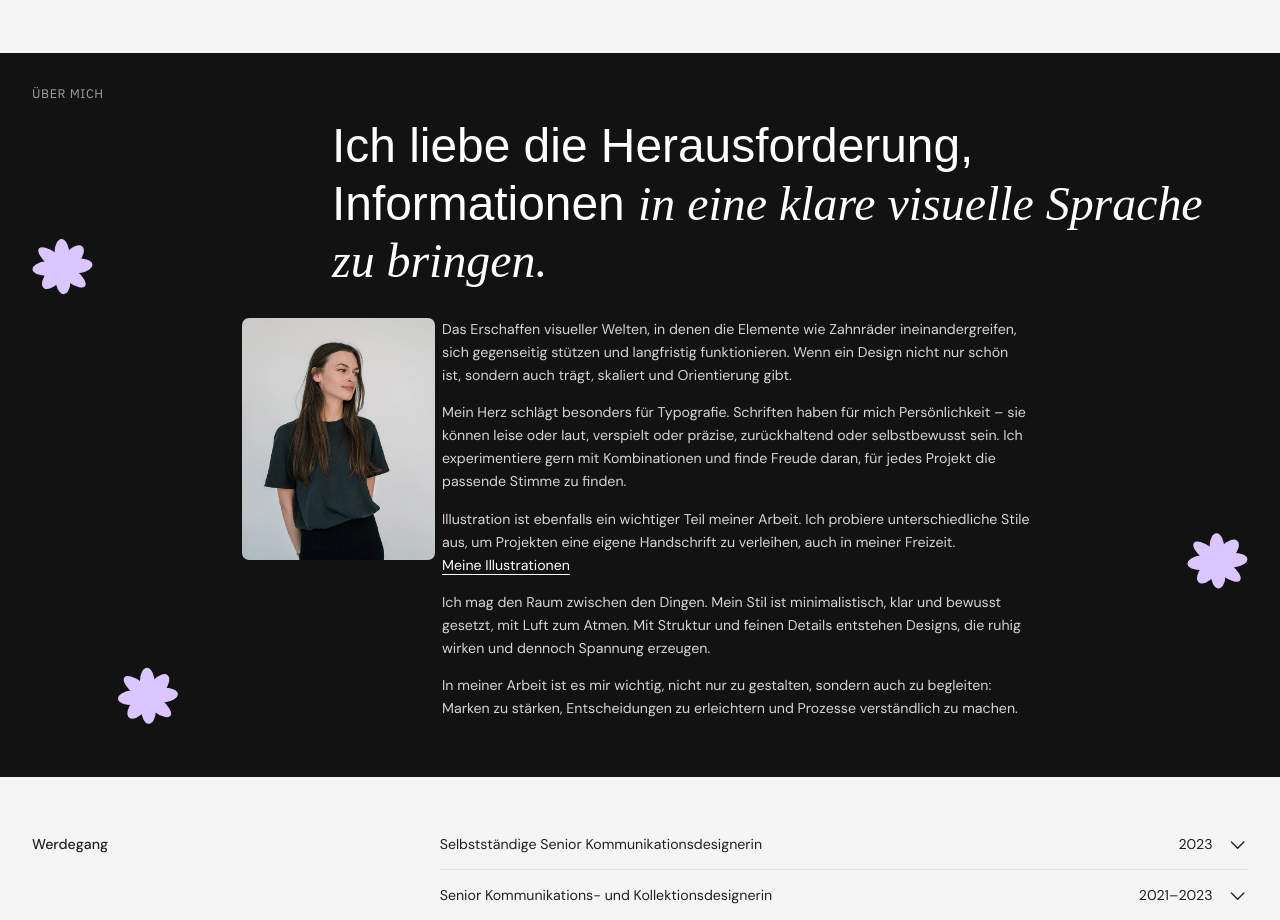
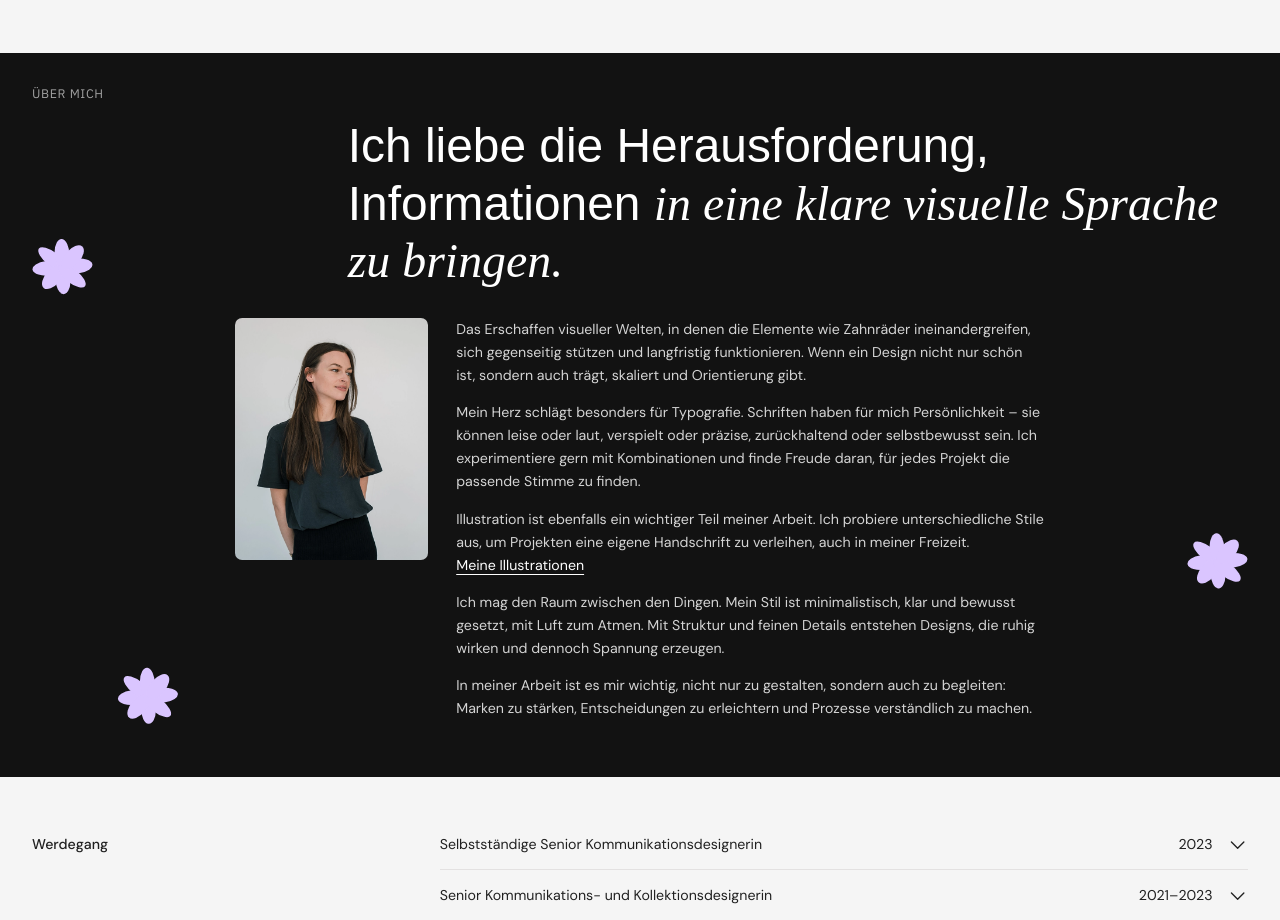
Before and after one commit to cavelius/portfolio_cavelius, a website: page index.html in a window 1280 px wide. Shown: the part 3556-4476 px from the top of the page. Drawn offline with Linux system fonts and the light colour scheme; a web font is replaced by a local one.

Commit message:
update Über mich gap and replace kaffee-packaging images
- Set md:gap-x to 2rem in Über mich grid (portrait moves left on tablet+)
- Replace kaffee-packaging project and detail images with updated versions

Co-Authored-By: Claude Sonnet 4.6 <noreply@anthropic.com>

```diff
--- a/index.html
+++ b/index.html
@@ -220,7 +220,7 @@
         <section id="ueber-mich" class="fade-in-section relative overflow-hidden bg-[#121212] pt-[4rem] md:pt-[2.1875rem] pb-[4rem] md:pb-12 text-white lg:pb-16">
             <div class="mx-auto max-w-[104.5rem] px-[16px] sm:px-16 md:px-9">
                 <p class="font-['IBM_Plex_Sans',sans-serif] text-[1.365rem] md:text-[0.875rem] uppercase tracking-[0.05em] mb-[3rem] md:mb-[1rem] text-neutral-400">Über mich</p>
-                <div class="flex flex-col gap-[24px] md:gap-8 md:grid md:grid-cols-[1fr_2fr] md:items-start md:gap-x-10 md:gap-y-[2rem] lg:gap-x-2">
+                <div class="flex flex-col gap-[24px] md:gap-8 md:grid md:grid-cols-[1fr_2fr] md:items-start md:gap-x-[2rem] md:gap-y-[2rem]">
                     <!-- Headline: right column, row 1 -->
                     <div class="max-sm:relative max-sm:z-10 max-sm:order-1 md:col-start-2">
                         <h2 class="font-[neue-haas-grotesk-display,sans-serif] font-light max-[479px]:[font-size:calc((100vw_-_32px)_/_11.5)] whitespace-nowrap leading-[1.2] text-[3.375rem] md:whitespace-normal md:ml-[calc(-10.8%-1.62rem)]">
```
Also changed, not shown: css/output.css, images/projects/detail/kaffee-packaging/01-hero.webp, images/projects/detail/kaffee-packaging/final-02.webp, images/projects/kaffee-packaging.webp.
